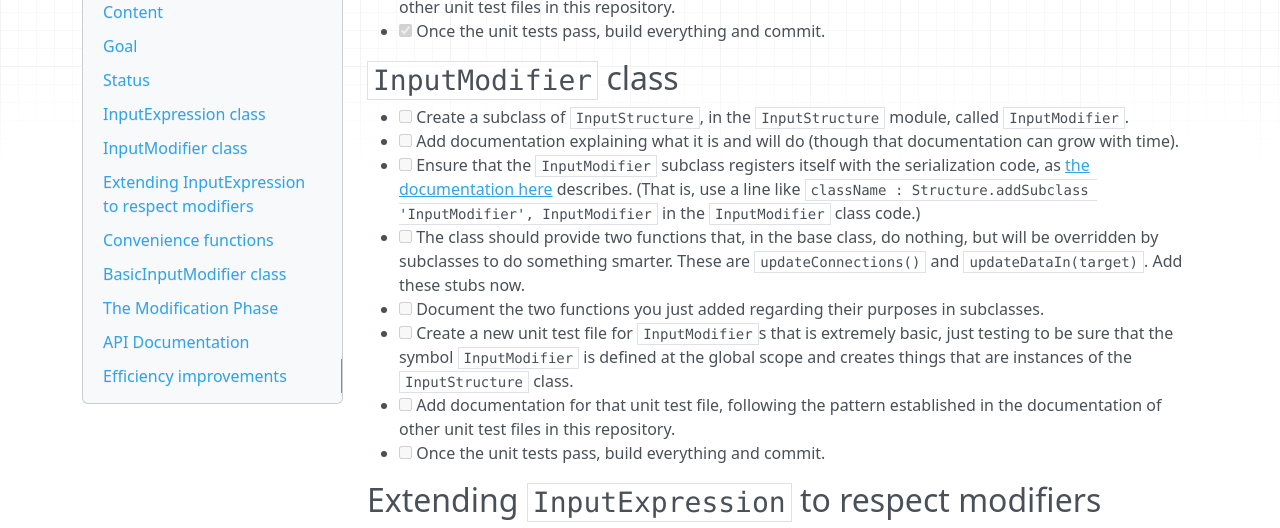
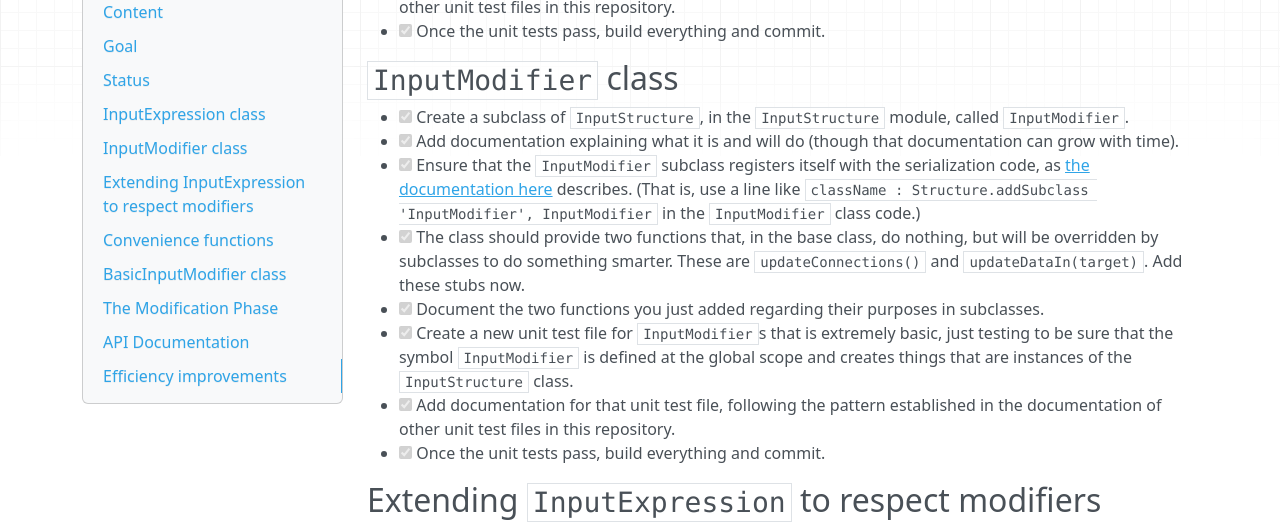
Before and after one commit to lurchmath/lde, an MkDocs documentation site: the page built from docs/phase4-modification.md, in a window 1280 px wide and 900 px high, scrolled down 698 px. Shown: the part 150-678 px from the top of the window. Built offline with MkDocs 1.6.1, drawn with Linux system fonts in a browser that asks for light colours; nearby versions of some CDN libraries; old or Windows-style settings are respelled for this version of MkDocs.

```diff
--- a/docs/phase4-modification.md
+++ b/docs/phase4-modification.md
@@ -44,30 +44,30 @@ This has not been implemented.  See the tasks below.
 
 ## `InputModifier` class
 
- * [ ] Create a subclass of `InputStructure`, in the `InputStructure`
+ * [x] Create a subclass of `InputStructure`, in the `InputStructure`
    module, called `InputModifier`.
- * [ ] Add documentation explaining what it is and will do (though that
+ * [x] Add documentation explaining what it is and will do (though that
    documentation can grow with time).
- * [ ] Ensure that the `InputModifier` subclass registers itself with the
+ * [x] Ensure that the `InputModifier` subclass registers itself with the
    serialization code, as
    [the documentation here](https://github.com/lurchmath/lde/blob/master/src/structure.litcoffee#registering-class-names)
    describes.  (That is, use a line like
    `className : Structure.addSubclass 'InputModifier', InputModifier` in
    the `InputModifier` class code.)
- * [ ] The class should provide two functions that, in the base class, do
+ * [x] The class should provide two functions that, in the base class, do
    nothing, but will be overridden by subclasses to do something smarter.
    These are `updateConnections()` and `updateDataIn(target)`.  Add these
    stubs now.
- * [ ] Document the two functions you just added regarding their purposes
+ * [x] Document the two functions you just added regarding their purposes
    in subclasses.
- * [ ] Create a new unit test file for `InputModifier`s that is extremely
+ * [x] Create a new unit test file for `InputModifier`s that is extremely
    basic, just testing to be sure that the symbol `InputModifier` is
    defined at the global scope and creates things that are instances of the
    `InputStructure` class.
- * [ ] Add documentation for that unit test file, following the pattern
+ * [x] Add documentation for that unit test file, following the pattern
    established in the documentation of other unit test files in this
    repository.
- * [ ] Once the unit tests pass, build everything and commit.
+ * [x] Once the unit tests pass, build everything and commit.
 
 ## Extending `InputExpression` to respect modifiers
 
```
Also changed, not shown: site/index.html, site/phase4-modification/index.html, 6 other files.
